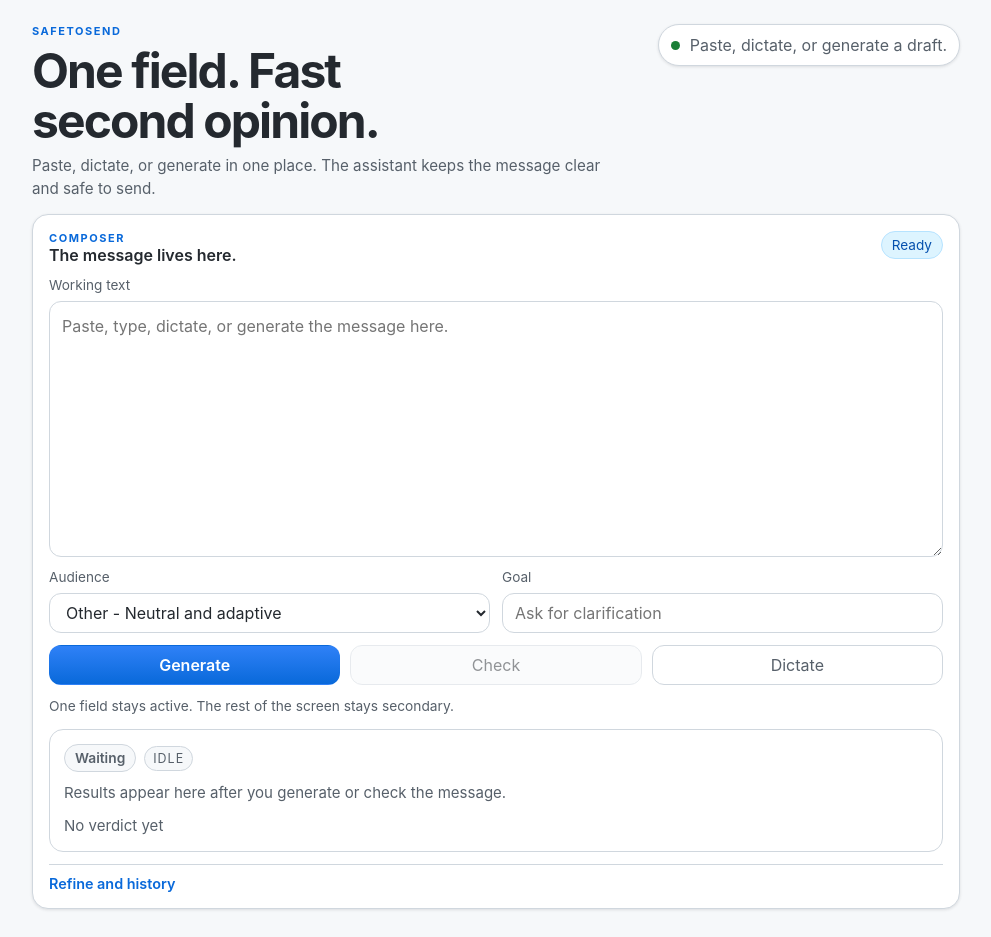
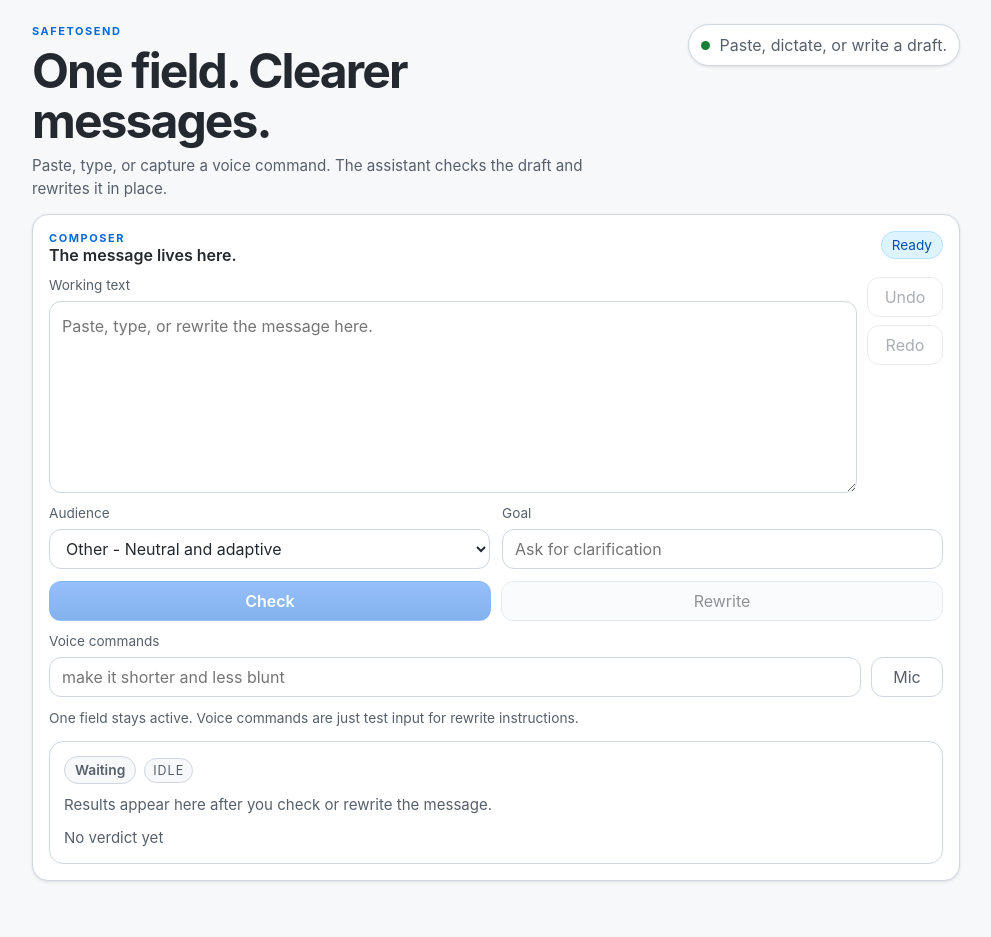
Before and after one commit to SebastianKristof/safetosend, a Next.js app: page / in a window 1280 px wide. Shown: the whole page, without its empty margins (144-1135 px from the left). After the commit the page ends 909 px from the top, so only its background shows below. Built offline with nearby package versions, Linux system fonts and the light colour scheme.

Commit message:
improve ui

```diff
--- a/app/api/assistant/route.ts
+++ b/app/api/assistant/route.ts
@@ -8,9 +8,7 @@ import {
 import { getInferenceConfig, resolveInferenceModel } from '@/lib/inference-config'
 import {
   buildAnalysisPrompt,
-  buildGeneratePrompt,
   buildEditPrompt,
-  buildQuickActionPrompt,
   getPromptBundle,
 } from '@/lib/assistant-prompts'
 import type { InferenceProvider } from '@/lib/inference-config'
@@ -67,52 +65,6 @@ export async function POST(request: Request) {
       return NextResponse.json(result.output)
     }
 
-    if (payload.mode === 'generate') {
-      const slot = inferenceConfig.textGeneration
-      const model = resolveInferenceModel(slot)
-
-      const result = await generateText({
-        model,
-        system: prompts.transformSystem,
-        prompt: buildGeneratePrompt(payload, prompts.generateUser),
-        output: Output.object({
-          schema: transformResponseSchema,
-        }),
-        temperature: 0.55,
-        maxOutputTokens: 320,
-        providerOptions: buildProviderOptions(slot.provider),
-      })
-
-      return NextResponse.json(result.output)
-    }
-
-    if (payload.mode === 'action') {
-      if (payload.text.trim().length < 3) {
-        return NextResponse.json({ error: 'Missing draft text.' }, { status: 400 })
-      }
-
-      if (!payload.action) {
-        return NextResponse.json({ error: 'Missing quick action.' }, { status: 400 })
-      }
-
-      const slot = inferenceConfig.textGeneration
-      const model = resolveInferenceModel(slot)
-
-      const result = await generateText({
-        model,
-        system: prompts.transformSystem,
-        prompt: buildQuickActionPrompt(payload, payload.action, prompts.quickActionUser),
-        output: Output.object({
-          schema: transformResponseSchema,
-        }),
-        temperature: 0.45,
-        maxOutputTokens: 320,
-        providerOptions: buildProviderOptions(slot.provider),
-      })
-
-      return NextResponse.json(result.output)
-    }
-
     if (payload.text.trim().length < 3) {
       return NextResponse.json({ error: 'Missing draft text.' }, { status: 400 })
     }
--- a/app/globals.css
+++ b/app/globals.css
@@ -190,6 +190,26 @@ h2 {
   gap: 12px;
 }
 
+.editor-shell {
+  display: grid;
+  grid-template-columns: minmax(0, 1fr) auto;
+  gap: 10px;
+  align-items: start;
+}
+
+.editor-field {
+  min-width: 0;
+}
+
+.history-rail {
+  display: grid;
+  gap: 8px;
+}
+
+.rail-button {
+  min-width: 4.75rem;
+}
+
 .control,
 .text-input {
   width: 100%;
@@ -222,7 +242,7 @@ h2 {
 }
 
 .draft-input {
-  min-height: clamp(11rem, 32svh, 18rem);
+  min-height: clamp(9rem, 24svh, 14rem);
 }
 
 .edit-input {
@@ -231,7 +251,7 @@ h2 {
 
 .button-grid {
   display: grid;
-  grid-template-columns: repeat(3, minmax(0, 1fr));
+  grid-template-columns: repeat(2, minmax(0, 1fr));
   gap: 10px;
 }
 
@@ -310,6 +330,17 @@ h2 {
   color: var(--muted);
   font-size: 0.86rem;
   line-height: 1.45;
+}
+
+.voice-row {
+  display: grid;
+  grid-template-columns: minmax(0, 1fr) auto;
+  gap: 10px;
+  align-items: end;
+}
+
+.mic-button {
+  min-width: 4.5rem;
 }
 
 .analysis-card {
@@ -467,12 +498,24 @@ h2 {
     justify-content: center;
   }
 
+  .editor-shell {
+    gap: 8px;
+  }
+
+  .history-rail {
+    align-self: stretch;
+  }
+
+  .rail-button {
+    min-width: 4rem;
+  }
+
   .control-grid {
     grid-template-columns: 1fr;
   }
 
   .button-grid {
-    grid-template-columns: 1fr 1fr 1fr;
+    grid-template-columns: 1fr 1fr;
   }
 
   .panel {
@@ -480,6 +523,6 @@ h2 {
   }
 
   .draft-input {
-    min-height: clamp(10rem, 28svh, 14rem);
+    min-height: clamp(9rem, 23svh, 12rem);
   }
 }
--- a/app/page.tsx
+++ b/app/page.tsx
@@ -1,14 +1,10 @@
 'use client'
 
 import { useEffect, useMemo, useRef, useState } from 'react'
-import type {
-  AnalysisResponse,
-  Audience,
-  QuickAction,
-  Verdict,
-  TransformResponse,
-} from '@/lib/assistant-contracts'
+import type { AnalysisResponse, Audience, TransformResponse, Verdict } from '@/lib/assistant-contracts'
 import type { DraftSnapshot } from '@/lib/assistant-client'
+
+const STORAGE_KEY = 'safetosend.app.state.v2'
 
 const audienceOptions: Array<{ value: Audience; label: string; helper: string }> = [
   { value: 'boss', label: 'Boss', helper: 'Short, clear, low-friction' },
@@ -18,16 +14,14 @@ const audienceOptions: Array<{ value: Audience; label: string; helper: string }>
   { value: 'other', label: 'Other', helper: 'Neutral and adaptive' },
 ]
 
-const quickActions: QuickAction[] = ['softer', 'firmer', 'shorter', 'more direct', 'more polite']
-
-const STORAGE_KEY = 'safetosend.app.state.v1'
-
 type PersistedState = {
   workingText: string
   audience: Audience
   goal: string
+  voiceCommand: string
   analysis: AnalysisResponse | null
-  history: DraftSnapshot[]
+  past: DraftSnapshot[]
+  future: DraftSnapshot[]
   lastChangeNote: string
   clientId: string
 }
@@ -123,14 +117,15 @@ export default function Page() {
   const [workingText, setWorkingText] = useState('')
   const [audience, setAudience] = useState<Audience>('other')
   const [goal, setGoal] = useState('')
+  const [voiceCommand, setVoiceCommand] = useState('')
   const [analysis, setAnalysis] = useState<AnalysisResponse | null>(null)
-  const [history, setHistory] = useState<DraftSnapshot[]>([])
-  const [lastChangeNote, setLastChangeNote] = useState('Paste, dictate, or generate a draft.')
-  const [status, setStatus] = useState<'idle' | 'analyzing' | 'transforming' | 'listening'>('idle')
+  const [past, setPast] = useState<DraftSnapshot[]>([])
+  const [future, setFuture] = useState<DraftSnapshot[]>([])
+  const [lastChangeNote, setLastChangeNote] = useState('Paste, dictate, or write a draft.')
+  const [status, setStatus] = useState<'idle' | 'analyzing' | 'rewriting' | 'listening'>('idle')
   const [error, setError] = useState<string | null>(null)
   const [copied, setCopied] = useState(false)
   const [clientId, setClientId] = useState('anonymous')
-  const [editInstruction, setEditInstruction] = useState('')
   const [speechSupported, setSpeechSupported] = useState(false)
 
   const recognitionRef = useRef<SpeechRecognitionController | null>(null)
@@ -144,8 +139,10 @@ export default function Page() {
       setWorkingText(persisted.workingText)
       setAudience(persisted.audience)
       setGoal(persisted.goal)
+      setVoiceCommand(persisted.voiceCommand || '')
       setAnalysis(persisted.analysis)
-      setHistory(persisted.history)
+      setPast(persisted.past)
+      setFuture(persisted.future)
       setLastChangeNote(persisted.lastChangeNote)
       setClientId(persisted.clientId || buildClientId())
       lastAnalyzedDraftRef.current = persisted.workingText
@@ -159,7 +156,6 @@ export default function Page() {
     }
 
     setSpeechSupported(Boolean(win.SpeechRecognition || win.webkitSpeechRecognition))
-
     hydratedRef.current = true
 
     return () => {
@@ -176,16 +172,18 @@ export default function Page() {
       workingText,
       audience,
       goal,
+      voiceCommand,
       analysis,
-      history,
+      past,
+      future,
       lastChangeNote,
       clientId,
     }
 
     window.localStorage.setItem(STORAGE_KEY, JSON.stringify(state))
-  }, [analysis, audience, clientId, goal, history, lastChangeNote, workingText])
+  }, [analysis, audience, clientId, future, goal, lastChangeNote, past, voiceCommand, workingText])
 
-  const analysisTone = useMemo(() => {
+  const verdictTone = useMemo(() => {
     if (!analysis) {
       return 'neutral'
     }
@@ -199,20 +197,23 @@ export default function Page() {
       ? 'Listening'
       : status === 'analyzing'
         ? 'Checking'
-        : status === 'transforming'
-          ? 'Working'
+        : status === 'rewriting'
+          ? 'Rewriting'
           : draftIsStale
             ? 'Draft changed'
             : lastChangeNote
 
-  function pushHistorySnapshot(note: string) {
-    const snapshot: DraftSnapshot = {
+  function currentSnapshot(note = lastChangeNote): DraftSnapshot {
+    return {
       draft: workingText,
       analysis,
       note,
     }
+  }
 
-    setHistory((existing) => [...existing, snapshot].slice(-20))
+  function checkpoint(note: string) {
+    setPast((existing) => [...existing, currentSnapshot(note)].slice(-20))
+    setFuture([])
   }
 
   async function analyzeCurrentDraft(textToAnalyze: string, options?: { commitDraft?: boolean }) {
@@ -253,44 +254,6 @@ export default function Page() {
     }
   }
 
-  async function runGenerate() {
-    const seed = workingText.trim()
-
-    if (!seed && !goal.trim()) {
-      setError('Add a goal or some notes first.')
-      return
-    }
-
-    pushHistorySnapshot('Before generate')
-    setStatus('transforming')
-    setError(null)
-
-    try {
-      const result = await postAssistant<TransformResponse>({
-        mode: 'generate',
-        text: seed,
-        audience,
-        goal,
-        clientId,
-        analysisContext: analysis
-          ? {
-              verdict: analysis.verdict,
-              reasons: analysis.reasons,
-              inferredGoal: analysis.inferredGoal,
-            }
-          : undefined,
-      })
-
-      setWorkingText(result.updatedText)
-      setLastChangeNote(result.note)
-      lastAnalyzedDraftRef.current = result.updatedText
-      await analyzeCurrentDraft(result.updatedText)
-    } catch (err) {
-      setError(err instanceof Error ? err.message : 'Generation failed.')
-      setStatus('idle')
-    }
-  }
-
   async function runCheck() {
     const source = workingText.trim()
 
@@ -299,65 +262,21 @@ export default function Page() {
       return
     }
 
-    pushHistorySnapshot('Before check')
-    await analyzeCurrentDraft(source, { commitDraft: true })
+    checkpoint('Before check')
+    await analyzeCurrentDraft(source)
   }
 
-  async function applyQuickAction(action: QuickAction) {
+  async function runRewrite() {
     const source = workingText.trim()
+    const instruction = voiceCommand.trim() || 'Rewrite this to be clearer, calmer, and ready to send.'
 
     if (source.length < 3) {
       setError('Add a draft first.')
       return
     }
 
-    pushHistorySnapshot(`Before ${action}`)
-    setStatus('transforming')
-    setError(null)
-
-    try {
-      const result = await postAssistant<TransformResponse>({
-        mode: 'action',
-        text: source,
-        audience,
-        goal,
-        action,
-        clientId,
-        analysisContext: analysis
-          ? {
-              verdict: analysis.verdict,
-              reasons: analysis.reasons,
-              inferredGoal: analysis.inferredGoal,
-            }
-          : undefined,
-      })
-
-      setWorkingText(result.updatedText)
-      setLastChangeNote(result.note)
-      lastAnalyzedDraftRef.current = result.updatedText
-      await analyzeCurrentDraft(result.updatedText)
-    } catch (err) {
-      setError(err instanceof Error ? err.message : 'Quick action failed.')
-      setStatus('idle')
-    }
-  }
-
-  async function applyCustomEdit() {
-    const source = workingText.trim()
-    const instruction = editInstruction.trim()
-
-    if (source.length < 3) {
-      setError('Add a draft first.')
-      return
-    }
-
-    if (!instruction) {
-      setError('Add an edit instruction.')
-      return
-    }
-
-    pushHistorySnapshot('Before edit')
-    setStatus('transforming')
+    checkpoint('Before rewrite')
+    setStatus('rewriting')
     setError(null)
 
     try {
@@ -379,39 +298,43 @@ export default function Page() {
 
       setWorkingText(result.updatedText)
       setLastChangeNote(result.note)
-      setEditInstruction('')
+      setVoiceCommand('')
       lastAnalyzedDraftRef.current = result.updatedText
       await analyzeCurrentDraft(result.updatedText)
     } catch (err) {
-      setError(err instanceof Error ? err.message : 'Edit failed.')
+      setError(err instanceof Error ? err.message : 'Rewrite failed.')
       setStatus('idle')
     }
   }
 
   function undoLastChange() {
-    const previous = history.at(-1)
+    const previous = past.at(-1)
 
     if (!previous) {
       return
     }
 
-    setHistory((existing) => existing.slice(0, -1))
+    setPast((existing) => existing.slice(0, -1))
+    setFuture((existing) => [...existing, currentSnapshot()].slice(-20))
     setWorkingText(previous.draft)
     setAnalysis(previous.analysis)
     setLastChangeNote(previous.note)
     lastAnalyzedDraftRef.current = previous.draft
   }
 
-  async function copyCurrentDraft() {
-    const text = workingText.trim()
+  function redoLastChange() {
+    const next = future.at(-1)
 
-    if (!text) {
+    if (!next) {
       return
     }
 
-    await navigator.clipboard.writeText(text)
-    setCopied(true)
-    window.setTimeout(() => setCopied(false), 1200)
+    setFuture((existing) => existing.slice(0, -1))
+    setPast((existing) => [...existing, currentSnapshot()].slice(-20))
+    setWorkingText(next.draft)
+    setAnalysis(next.analysis)
+    setLastChangeNote(next.note)
+    lastAnalyzedDraftRef.current = next.draft
   }
 
   function getSpeechRecognition() {
@@ -429,13 +352,13 @@ export default function Page() {
       return
     }
 
-    setWorkingText((previous) => {
+    setVoiceCommand((previous) => {
       const prefix = previous.trim()
       return prefix ? `${prefix} ${cleaned}` : cleaned
     })
   }
 
-  async function toggleDictation() {
+  async function toggleVoiceCommandMic() {
     if (status === 'listening') {
       recognitionRef.current?.stop()
       return
@@ -447,7 +370,6 @@ export default function Page() {
     }
 
     const Recognition = getSpeechRecognition()
-
     if (!Recognition) {
       setError('Speech recognition is not available in this browser.')
       return
@@ -463,7 +385,7 @@ export default function Page() {
           .map((result: any) => result?.[0]?.transcript || '')
           .join(' ')
         appendTranscript(transcript)
-        setLastChangeNote('Dictation added text')
+        setLastChangeNote('Voice command captured')
       }
       recognition.onerror = (event: any) => {
         setError(`Dictation failed${event?.error ? `: ${event.error}` : '.'}`)
@@ -482,7 +404,7 @@ export default function Page() {
       recognitionRef.current.start()
     } catch (err) {
       setStatus('idle')
-      setError(err instanceof Error ? err.message : 'Could not start dictation.')
+      setError(err instanceof Error ? err.message : 'Could not start voice capture.')
     }
   }
 
@@ -495,10 +417,10 @@ export default function Page() {
       <header className="hero-bar">
         <div className="hero-copy">
           <p className="eyebrow">SafeToSend</p>
-          <h1>One field. Fast second opinion.</h1>
+          <h1>One field. Clearer messages.</h1>
           <p className="subtle">
-            Paste, dictate, or generate in one place. The assistant keeps the message clear and
-            safe to send.
+            Paste, type, or capture a voice command. The assistant checks the draft and rewrites it
+            in place.
           </p>
         </div>
         <div className="status-pill" aria-live="polite">
@@ -518,7 +440,8 @@ export default function Page() {
           </div>
         </div>
 
-        <label className="field">
+        <div className="editor-shell">
+          <label className="field editor-field">
             <span>Working text</span>
             <textarea
               className="text-input draft-input"
@@ -527,9 +450,29 @@ export default function Page() {
                 setWorkingText(event.target.value)
                 setError(null)
               }}
-            placeholder="Paste, type, dictate, or generate the message here."
+              placeholder="Paste, type, or rewrite the message here."
             />
           </label>
+
+          <div className="history-rail" aria-label="Undo redo controls">
+            <button
+              className="ghost-button rail-button"
+              onClick={undoLastChange}
+              disabled={!past.length || status !== 'idle'}
+              type="button"
+            >
+              Undo
+            </button>
+            <button
+              className="ghost-button rail-button"
+              onClick={redoLastChange}
+              disabled={!future.length || status !== 'idle'}
+              type="button"
+            >
+              Redo
+            </button>
+          </div>
+        </div>
 
         <div className="control-grid">
           <label className="field">
@@ -559,11 +502,8 @@ export default function Page() {
         </div>
 
         <div className="button-grid">
-          <button className="primary-button" onClick={() => void runGenerate()} type="button">
-            {status === 'transforming' ? 'Working...' : 'Generate'}
-          </button>
           <button
-            className="secondary-button"
+            className="primary-button"
             onClick={() => void runCheck()}
             disabled={status !== 'idle' || workingText.trim().length < 3}
             type="button"
@@ -571,30 +511,51 @@ export default function Page() {
             {status === 'analyzing' ? 'Checking...' : 'Check'}
           </button>
           <button
-            className="ghost-button"
-            onClick={() => void toggleDictation()}
-            disabled={!speechSupported && status !== 'listening'}
+            className="secondary-button"
+            onClick={() => void runRewrite()}
+            disabled={status !== 'idle' || !workingText.trim()}
             type="button"
           >
-            {status === 'listening' ? 'Stop' : 'Dictate'}
+            {status === 'rewriting' ? 'Rewriting...' : 'Rewrite'}
+          </button>
+        </div>
+
+        <div className="voice-row">
+          <label className="field grow">
+            <span>Voice commands</span>
+            <input
+              className="control"
+              value={voiceCommand}
+              onChange={(event) => setVoiceCommand(event.target.value)}
+              placeholder="make it shorter and less blunt"
+            />
+          </label>
+
+          <button
+            className="ghost-button mic-button"
+            onClick={() => void toggleVoiceCommandMic()}
+            disabled={(status !== 'idle' && status !== 'listening') || (!speechSupported && status !== 'listening')}
+            type="button"
+          >
+            {status === 'listening' ? 'Stop mic' : 'Mic'}
           </button>
         </div>
 
         {error ? <div className="error-banner">{error}</div> : null}
 
         <p className="micro-copy">
-          One field stays active. The rest of the screen stays secondary.
+          One field stays active. Voice commands are just test input for rewrite instructions.
         </p>
 
         <section className="analysis-card" aria-live="polite">
           <div className="analysis-topline">
-            <span className={`verdict-pill ${analysisTone}`}>{verdictLabel}</span>
+            <span className={`verdict-pill ${verdictTone}`}>{verdictLabel}</span>
             <span className={`risk-chip ${riskLabel}`}>{riskLabel}</span>
           </div>
           <p className="analysis-meta">
             {analysis
               ? `Likely intent: ${analysis.inferredGoal} · Confidence ${Math.round(analysis.confidence * 100)}%`
-              : 'Results appear here after you generate or check the message.'}
+              : 'Results appear here after you check or rewrite the message.'}
           </p>
           <p className="analysis-copy">{verdictText}</p>
 
@@ -610,62 +571,6 @@ export default function Page() {
             </details>
           ) : null}
         </section>
-
-        <details className="advanced-panel">
-          <summary>Refine and history</summary>
-          <div className="advanced-body">
-            <div className="chip-row">
-              {quickActions.map((action) => (
-                <button
-                  key={action}
-                  className="chip-button"
-                  onClick={() => void applyQuickAction(action)}
-                  disabled={status !== 'idle' || !workingText.trim()}
-                  type="button"
-                >
-                  {action}
-                </button>
-              ))}
-            </div>
-
-            <label className="field">
-              <span>Custom edit</span>
-              <textarea
-                className="text-input edit-input"
-                value={editInstruction}
-                onChange={(event) => setEditInstruction(event.target.value)}
-                placeholder='replace "review" with "look over"'
-              />
-            </label>
-
-            <div className="action-row">
-              <button
-                className="secondary-button"
-                onClick={() => void applyCustomEdit()}
-                disabled={status !== 'idle' || !workingText.trim()}
-                type="button"
-              >
-                {status === 'transforming' ? 'Applying...' : 'Apply edit'}
-              </button>
-              <button
-                className="ghost-button"
-                onClick={undoLastChange}
-                disabled={!history.length || status !== 'idle'}
-                type="button"
-              >
-                Undo
-              </button>
-              <button
-                className="ghost-button"
-                onClick={() => void copyCurrentDraft()}
-                disabled={!workingText.trim()}
-                type="button"
-              >
-                {copied ? 'Copied' : 'Copy'}
-              </button>
-            </div>
-          </div>
-        </details>
       </section>
     </main>
   )
```
Also changed, not shown: lib/assistant-contracts.ts (+1 -11 lines), lib/assistant-prompts.ts (+2 -35 lines), prompts/generate-user.md (deleted, +0 -16 lines), prompts/quick-action-user.md (deleted, +0 -18 lines). Lines whose indentation alone changed are shown as unchanged.
